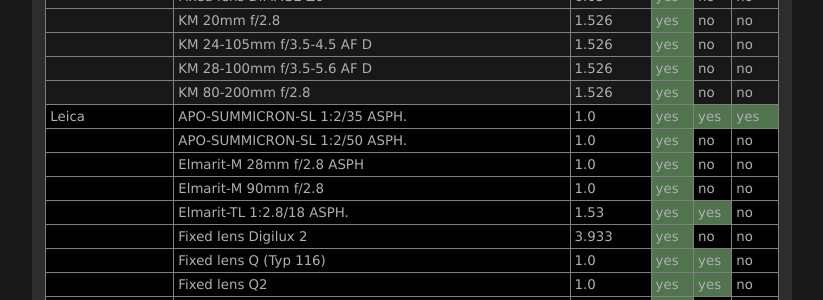
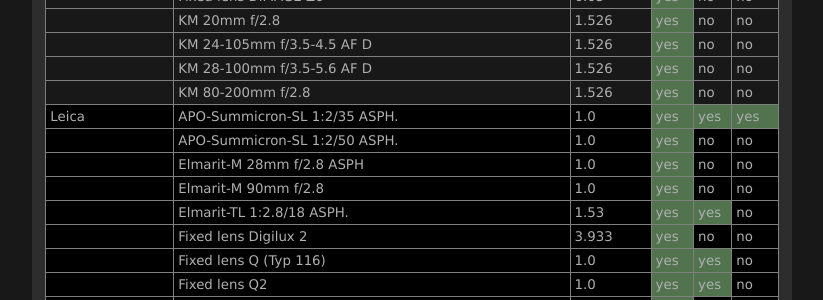
Before and after one commit to lensfun/lensfun.github.io, a Jekyll site: the page built from _posts/lenslist/2999-12-31-Lenslist-master.md, in a window 1280 px wide and 900 px high, scrolled down 9618 px. Shown: the part 151-451 px from the top of the window, without its empty margins (284-1107 px from the left). Built offline with Jekyll 4.4.1, drawn with Linux system fonts in a browser that asks for light colours.

Commit message:
Update master lens list from GitHub Actions

```diff
--- a/_posts/lenslist/2999-12-31-Lenslist-master.md
+++ b/_posts/lenslist/2999-12-31-Lenslist-master.md
@@ -399,8 +399,8 @@ This list was generated on 2024-09-12 from current Lensfun sources. Your Lensfun
 <tr class="lenslist-bg2"><td></td><td>KM 24-105mm f/3.5-4.5 AF D</td><td>1.526</td><td class="lenslist-highlight lenslist-check">yes</td><td class="lenslist-check">no</td><td class="lenslist-check">no</td></tr>
 <tr class="lenslist-bg2"><td></td><td>KM 28-100mm f/3.5-5.6 AF D</td><td>1.526</td><td class="lenslist-highlight lenslist-check">yes</td><td class="lenslist-check">no</td><td class="lenslist-check">no</td></tr>
 <tr class="lenslist-bg2"><td></td><td>KM 80-200mm f/2.8</td><td>1.526</td><td class="lenslist-highlight lenslist-check">yes</td><td class="lenslist-check">no</td><td class="lenslist-check">no</td></tr>
-<tr class="lenslist-bg1"><td>Leica</td><td>APO-SUMMICRON-SL 1:2/35 ASPH.</td><td>1.0</td><td class="lenslist-highlight lenslist-check">yes</td><td class="lenslist-highlight lenslist-check">yes</td><td class="lenslist-highlight lenslist-check">yes</td></tr>
-<tr class="lenslist-bg1"><td></td><td>APO-SUMMICRON-SL 1:2/50 ASPH.</td><td>1.0</td><td class="lenslist-highlight lenslist-check">yes</td><td class="lenslist-check">no</td><td class="lenslist-check">no</td></tr>
+<tr class="lenslist-bg1"><td>Leica</td><td>APO-Summicron-SL 1:2/35 ASPH.</td><td>1.0</td><td class="lenslist-highlight lenslist-check">yes</td><td class="lenslist-highlight lenslist-check">yes</td><td class="lenslist-highlight lenslist-check">yes</td></tr>
+<tr class="lenslist-bg1"><td></td><td>APO-Summicron-SL 1:2/50 ASPH.</td><td>1.0</td><td class="lenslist-highlight lenslist-check">yes</td><td class="lenslist-check">no</td><td class="lenslist-check">no</td></tr>
 <tr class="lenslist-bg1"><td></td><td>Elmarit-M 28mm f/2.8 ASPH</td><td>1.0</td><td class="lenslist-highlight lenslist-check">yes</td><td class="lenslist-check">no</td><td class="lenslist-check">no</td></tr>
 <tr class="lenslist-bg1"><td></td><td>Elmarit-M 90mm f/2.8</td><td>1.0</td><td class="lenslist-highlight lenslist-check">yes</td><td class="lenslist-check">no</td><td class="lenslist-check">no</td></tr>
 <tr class="lenslist-bg1"><td></td><td>Elmarit-TL 1:2.8/18 ASPH.</td><td>1.53</td><td class="lenslist-highlight lenslist-check">yes</td><td class="lenslist-highlight lenslist-check">yes</td><td class="lenslist-check">no</td></tr>
```
